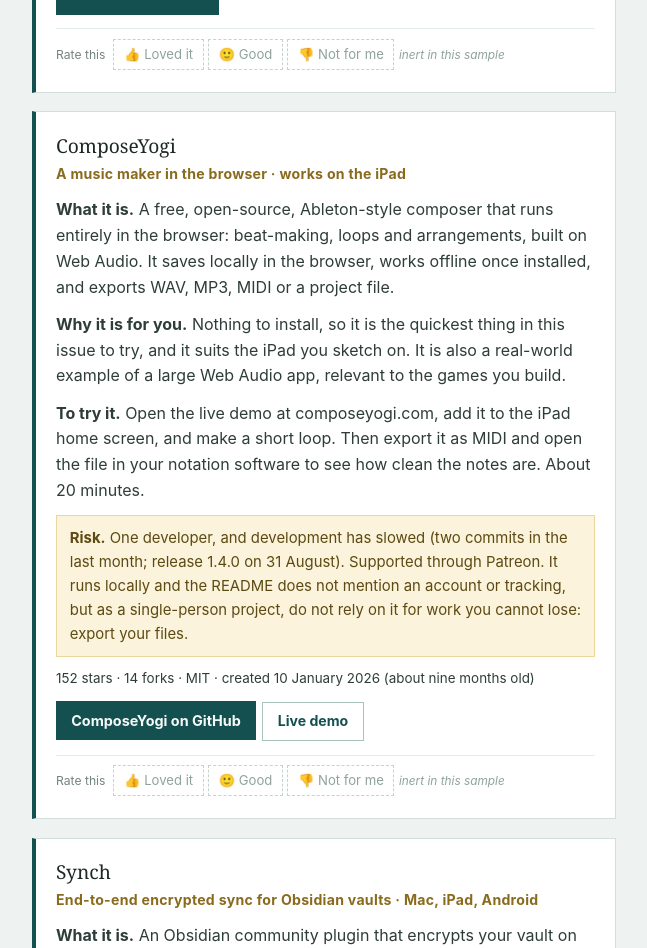
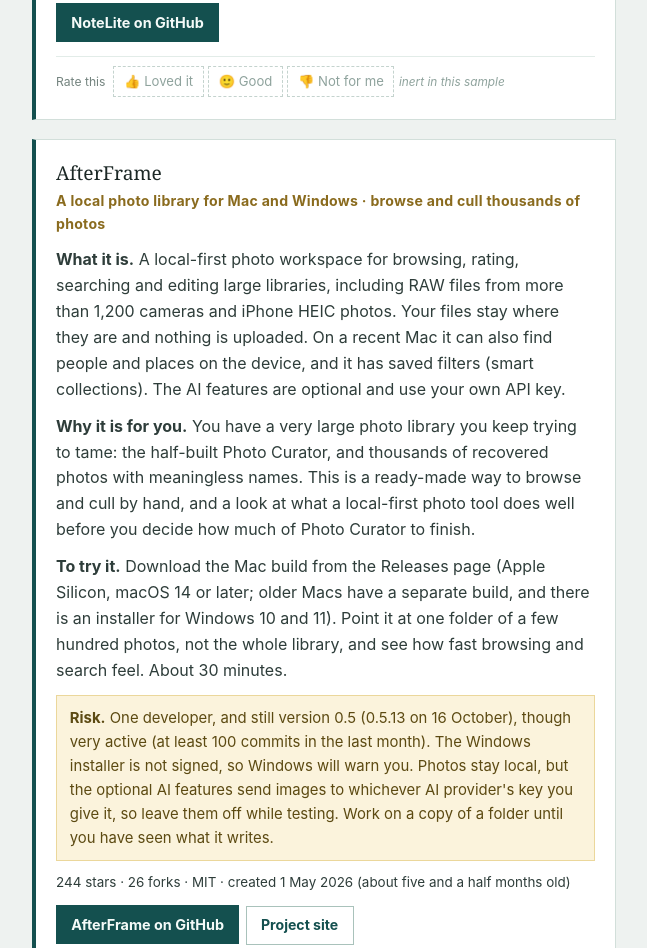
Before and after one commit to andrewlord311-sudo/andrew-newsletters, a plain HTML site: page github.html in a window 1280 px wide. Shown: the part 1335-2283 px from the top of the page, without its empty margins (316-963 px from the left). Drawn offline with Linux system fonts and the light colour scheme.

Commit message:
GitHub Weekly: read the whole-range interests note; sample now spans photography, music, vault, video and games; scope adds a cover-the-range rule
Co-Authored-By: Claude Sonnet 5.5 <noreply@anthropic.com>

```diff
--- a/github.html
+++ b/github.html
@@ -100,7 +100,7 @@ code{background:#E6EFEC; padding:0 .25rem; font-size:.9em;}
   <div class="body">
 
     <p class="lede">Five open-source projects, picked for you rather than for the crowd.
-    I searched GitHub by topic across music, Obsidian, video, games and puzzles, looked closely at six finalists (and glanced at a few more), and kept five. Every pick is more than a month old, has a
+    I searched GitHub by topic across your whole range (music, Obsidian, video, photography, electronics, maps and history, maths, games and puzzles), looked closely at seven finalists (and checked the basics on a few more), and kept five. Every pick is more than a month old, has a
     stated licence, and comes with a plain line about what could go wrong. I did not
     download or run any of it: this is what the project says about itself, checked against
     who maintains it and how active it is.</p>
@@ -120,14 +120,14 @@ code{background:#E6EFEC; padding:0 .25rem; font-size:.9em;}
       <div class="rate"><span class="rate-label">Rate this</span><span class="fake">&#128077; Loved it</span><span class="fake">&#128578; Good</span><span class="fake">&#128078; Not for me</span><span class="rate-note">inert in this sample</span></div>
     </div>
     <div class="piece">
-      <p class="work">ComposeYogi</p>
-      <p class="composer">A music maker in the browser &middot; works on the iPad</p>
-      <p class="why"><strong>What it is.</strong> A free, open-source, Ableton-style composer that runs entirely in the browser: beat-making, loops and arrangements, built on Web Audio. It saves locally in the browser, works offline once installed, and exports WAV, MP3, MIDI or a project file.</p>
-      <p class="why"><strong>Why it is for you.</strong> Nothing to install, so it is the quickest thing in this issue to try, and it suits the iPad you sketch on. It is also a real-world example of a large Web Audio app, relevant to the games you build.</p>
-      <p class="why"><strong>To try it.</strong> Open the live demo at composeyogi.com, add it to the iPad home screen, and make a short loop. Then export it as MIDI and open the file in your notation software to see how clean the notes are. About 20 minutes.</p>
-      <p class="risk"><strong>Risk.</strong> One developer, and development has slowed (two commits in the last month; release 1.4.0 on 31 August). Supported through Patreon. It runs locally and the README does not mention an account or tracking, but as a single-person project, do not rely on it for work you cannot lose: export your files.</p>
-      <p class="meta">152 stars &middot; 14 forks &middot; MIT &middot; created 10 January 2026 (about nine months old)</p>
-      <a class="listen" href="https://github.com/AppsYogi-com/ComposeYogi">ComposeYogi on GitHub</a><a class="score-link" href="https://composeyogi.com">Live demo</a>
+      <p class="work">AfterFrame</p>
+      <p class="composer">A local photo library for Mac and Windows &middot; browse and cull thousands of photos</p>
+      <p class="why"><strong>What it is.</strong> A local-first photo workspace for browsing, rating, searching and editing large libraries, including RAW files from more than 1,200 cameras and iPhone HEIC photos. Your files stay where they are and nothing is uploaded. On a recent Mac it can also find people and places on the device, and it has saved filters (smart collections). The AI features are optional and use your own API key.</p>
+      <p class="why"><strong>Why it is for you.</strong> You have a very large photo library you keep trying to tame: the half-built Photo Curator, and thousands of recovered photos with meaningless names. This is a ready-made way to browse and cull by hand, and a look at what a local-first photo tool does well before you decide how much of Photo Curator to finish.</p>
+      <p class="why"><strong>To try it.</strong> Download the Mac build from the Releases page (Apple Silicon, macOS 14 or later; older Macs have a separate build, and there is an installer for Windows 10 and 11). Point it at one folder of a few hundred photos, not the whole library, and see how fast browsing and search feel. About 30 minutes.</p>
+      <p class="risk"><strong>Risk.</strong> One developer, and still version 0.5 (0.5.13 on 16 October), though very active (at least 100 commits in the last month). The Windows installer is not signed, so Windows will warn you. Photos stay local, but the optional AI features send images to whichever AI provider's key you give it, so leave them off while testing. Work on a copy of a folder until you have seen what it writes.</p>
+      <p class="meta">244 stars &middot; 26 forks &middot; MIT &middot; created 1 May 2026 (about five and a half months old)</p>
+      <a class="listen" href="https://github.com/YIWANG3/AfterFrame">AfterFrame on GitHub</a><a class="score-link" href="https://yiwang3.github.io/AfterFrame/">Project site</a>
       <div class="rate"><span class="rate-label">Rate this</span><span class="fake">&#128077; Loved it</span><span class="fake">&#128578; Good</span><span class="fake">&#128078; Not for me</span><span class="rate-note">inert in this sample</span></div>
     </div>
     <div class="piece">
@@ -176,9 +176,11 @@ code{background:#E6EFEC; padding:0 .25rem; font-size:.9em;}
 
     <table class="table">
       <tr><th>Project</th><th>Why not this week</th></tr>
-      <tr><td><a href="https://github.com/hi-godot/godot-ai">godot-ai</a></td><td>A mature, well-staffed connector between Claude Code and the Godot editor (3,060 stars, 32 contributors, MIT, release 4.3.0 on 3 October). Relevant if you go back to your Godot games; no room this week. Its README documents opt-out telemetry (an install ID and usage events) and how to turn it off.</td></tr>
+      <tr><td><a href="https://github.com/AppsYogi-com/ComposeYogi">ComposeYogi</a></td><td>A free music maker that runs in the browser (works offline, exports WAV, MP3 and MIDI), good on an iPad. 152 stars, one developer, and development has slowed. It was in an earlier draft of this issue and moved here to make room for something outside music.</td></tr>
+      <tr><td><a href="https://github.com/aklofas/kicad-happy">kicad-happy</a></td><td>Skills that let Claude Code help design electronics in KiCad. 1,444 stars, 17 contributors, MIT, release 2.3.1 on 6 October. Worth a look when you get back to electronics, which you want to teach.</td></tr>
+      <tr><td><a href="https://github.com/opengeos/GeoAgent">GeoAgent</a></td><td>An AI agent for analysing map and geospatial data. 512 stars, 10 contributors, MIT, owned by an organisation, release 1.9.0 on 9 August. Could help with the Roman Colchester maps and LiDAR if you restart that project.</td></tr>
+      <tr><td><a href="https://github.com/hi-godot/godot-ai">godot-ai</a></td><td>A mature connector between Claude Code and the Godot editor (3,060 stars, 32 contributors, MIT, release 4.3.0 on 3 October). Relevant if you go back to your Godot games. Its README documents opt-out telemetry (an install ID and usage events) and how to turn it off.</td></tr>
       <tr><td><a href="https://github.com/leemysw/yovoice">yovoice</a></td><td>A local AI audio and music studio for Mac and Windows (including text to speech), which touches the ElevenLabs credits you ration. Created 15 September, so it is <strong>too new to try yet</strong>; 1,657 stars in five weeks is also more than I would trust. Revisit after mid-November.</td></tr>
-      <tr><td><a href="https://github.com/nota-daw/nota">Nota</a></td><td>A free digital audio workstation for Mac, Windows and Linux with no subscription. Interesting, but only 91 stars, AGPL, and created on 25 August.</td></tr>
     </table>
 
     <h2>What I left out, and why</h2>
```
Also changed, not shown: 2 other files.
